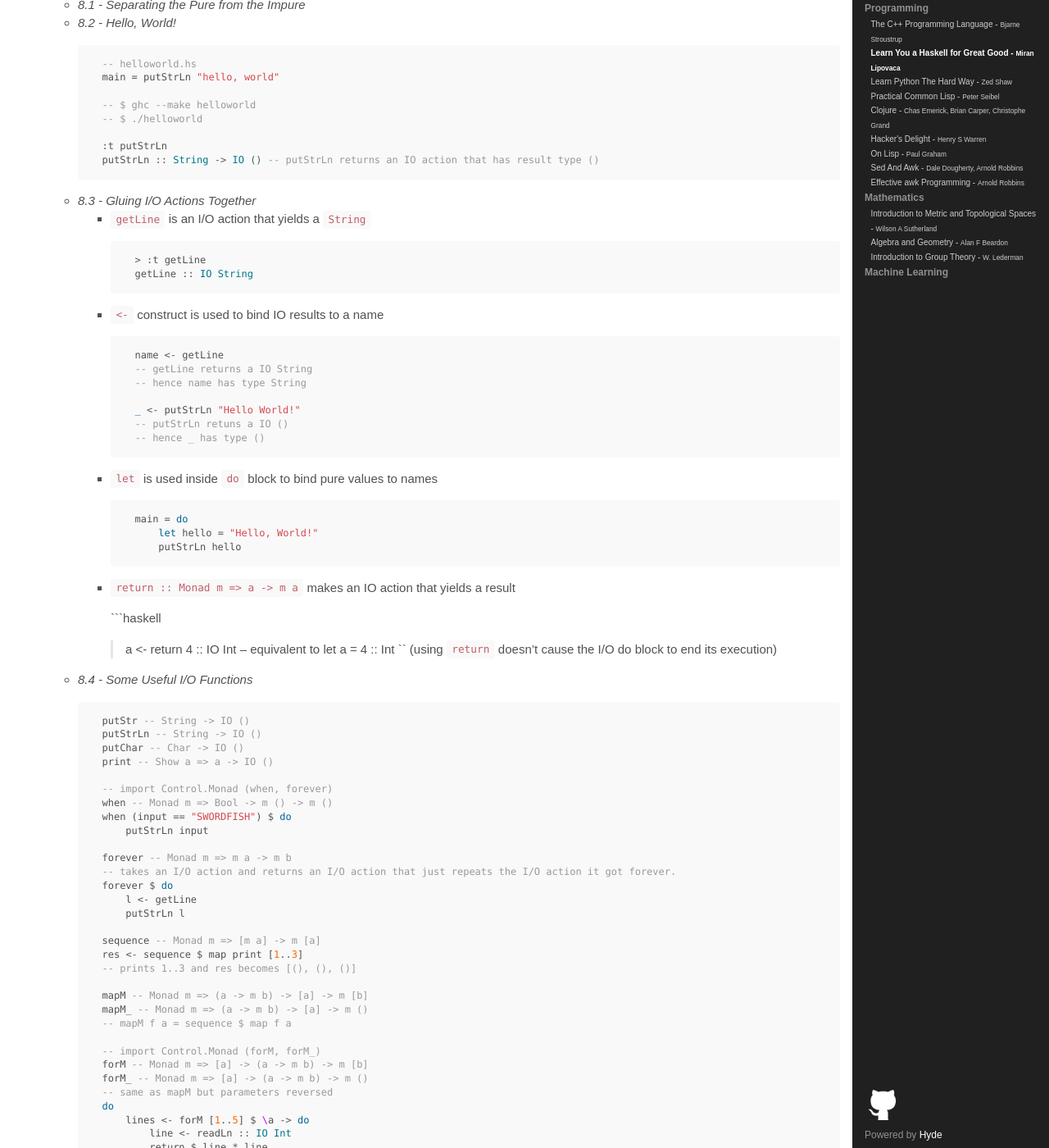
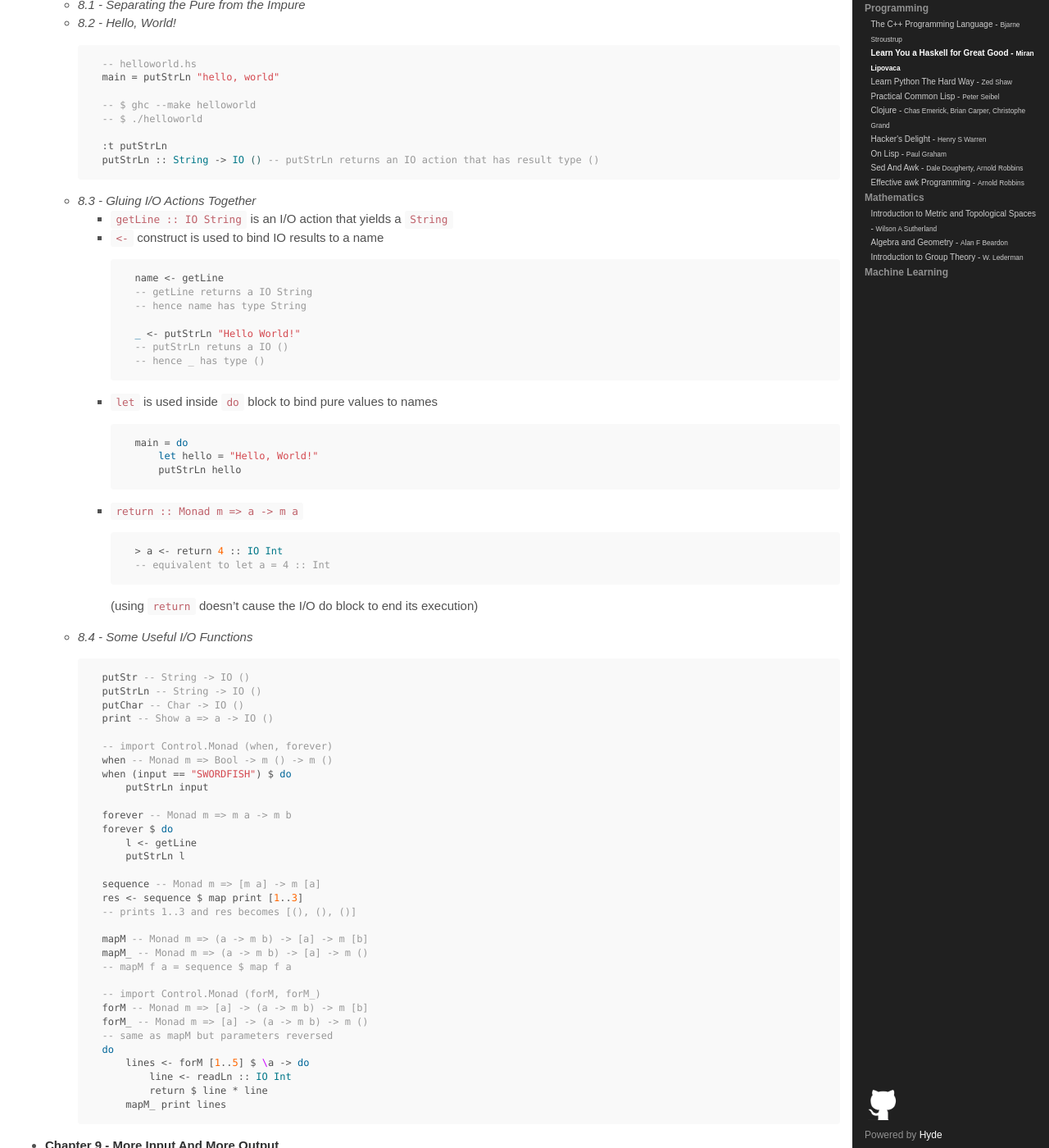
Before and after one commit to Corei13/notes, a Jekyll site: the page built from Programming/Learn You a Haskell for Great Good - Miran Lipovaca/index.md, in a window 1280 px wide and 1400 px high, scrolled down 14551 px. Shown: the whole window at 82% size. Built offline with Jekyll 4.4.1, drawn with Linux system fonts in a browser that asks for light colours; Markdown is read by kramdown in place of the engine named in the settings; some of the changed text lies outside the part shown.

Commit message:
If you want to be ruined, marry a rich woman. 		-- Michelet

````diff
--- a/Programming/Learn You a Haskell for Great Good - Miran Lipovaca/index.md
+++ b/Programming/Learn You a Haskell for Great Good - Miran Lipovaca/index.md
@@ -788,12 +788,7 @@ ISBN: 1593272839
         putStrLn :: String -> IO () -- putStrLn returns an IO action that has result type ()
         ```
     - *8.3 - Gluing I/O Actions Together*
-        - `getLine` is an I/O action that yields a `String`
-
-            ```haskell
-            > :t getLine
-            getLine :: IO String
-            ```
+        - `getLine :: IO String` is an I/O action that yields a `String`
         - `<-` construct is used to bind IO results to a name
 
             ```haskell
@@ -812,12 +807,12 @@ ISBN: 1593272839
                 let hello = "Hello, World!"
                 putStrLn hello
             ```
-        - `return :: Monad m => a -> m a` makes an IO action that yields a result
+        - `return :: Monad m => a -> m a`
 
             ```haskell
             > a <- return 4 :: IO Int
             -- equivalent to let a = 4 :: Int
-            ``
+            ```
             (using `return` doesn’t cause the I/O do block to end its execution)
     - *8.4 - Some Useful I/O Functions*
 
@@ -833,7 +828,6 @@ ISBN: 1593272839
             putStrLn input
 
         forever -- Monad m => m a -> m b
-        -- takes an I/O action and returns an I/O action that just repeats the I/O action it got forever.
         forever $ do
             l <- getLine
             putStrLn l
@@ -865,7 +859,7 @@ ISBN: 1593272839
                 contents <- getContents
                 putStr . unlines . map (\w -> ">> " ++ w) . words $ contents
             ```
-        - `lines` split a string at '\n', `unlines` is the inverse of `lines`
+        - `lines` split a string at `\n`, `unlines` is the inverse of `lines`
         - `interact :: (String -> String) -> IO ()` takes a function as parameter and returns an IO action that will take some input, run that function on it, and then print out the function's result.
 
             ```haskell
````
Also changed, not shown: other parts of Programming/Learn You a Haskell for Great Good - Miran Lipovaca/index.md (+2 -1 lines).
